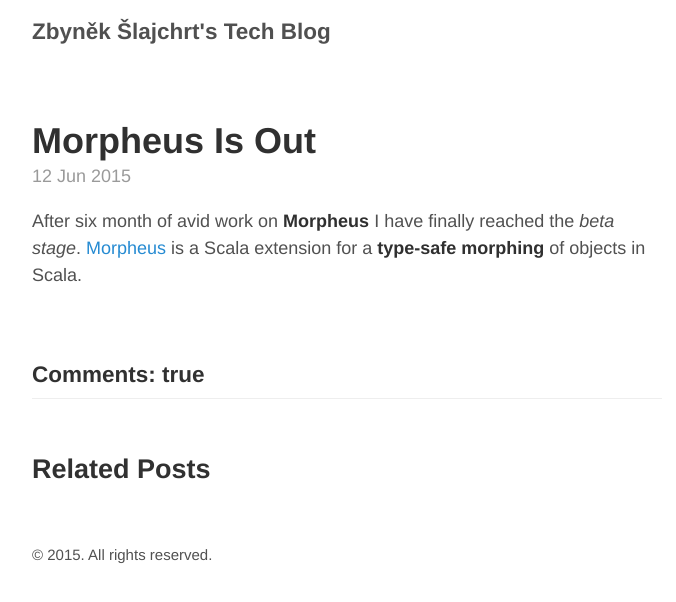
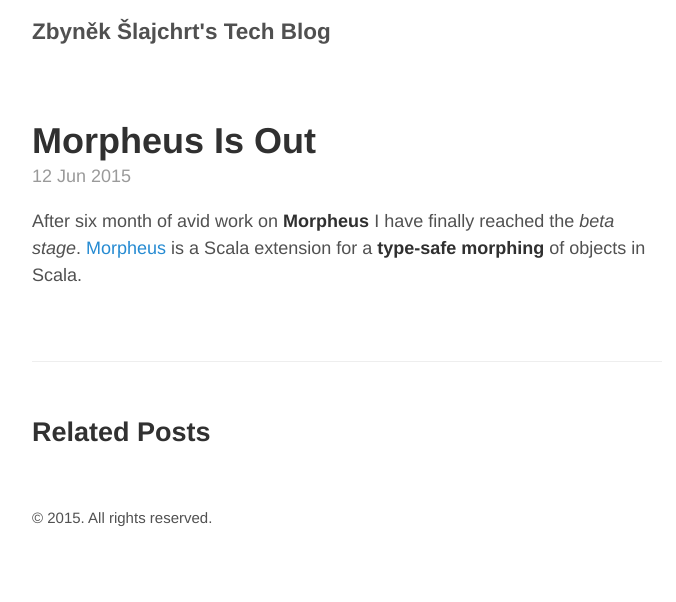
Before and after one commit to zslajchrt/zslajchrt.github.io, a Jekyll site: the page built from _posts/2015-06-12-morpheus-is-out.md, in a window 1280 px wide. Shown: the top 602 px of the page, without its empty margins (293-969 px from the left). Built offline with Jekyll 4.4.1, drawn with Linux system fonts in a browser that asks for light colours; comment, search, counter and statistics services are not loaded.

Commit message:
Update post.html

```diff
--- a/_layouts/post.html
+++ b/_layouts/post.html
@@ -8,7 +8,6 @@ layout: default
   {{ content }}
 </article>
 
-<h3>Comments: {{ page.comments }}</h3>
 {% if page.comments %}
 {% include comments.html %}
 {% endif %}
```
